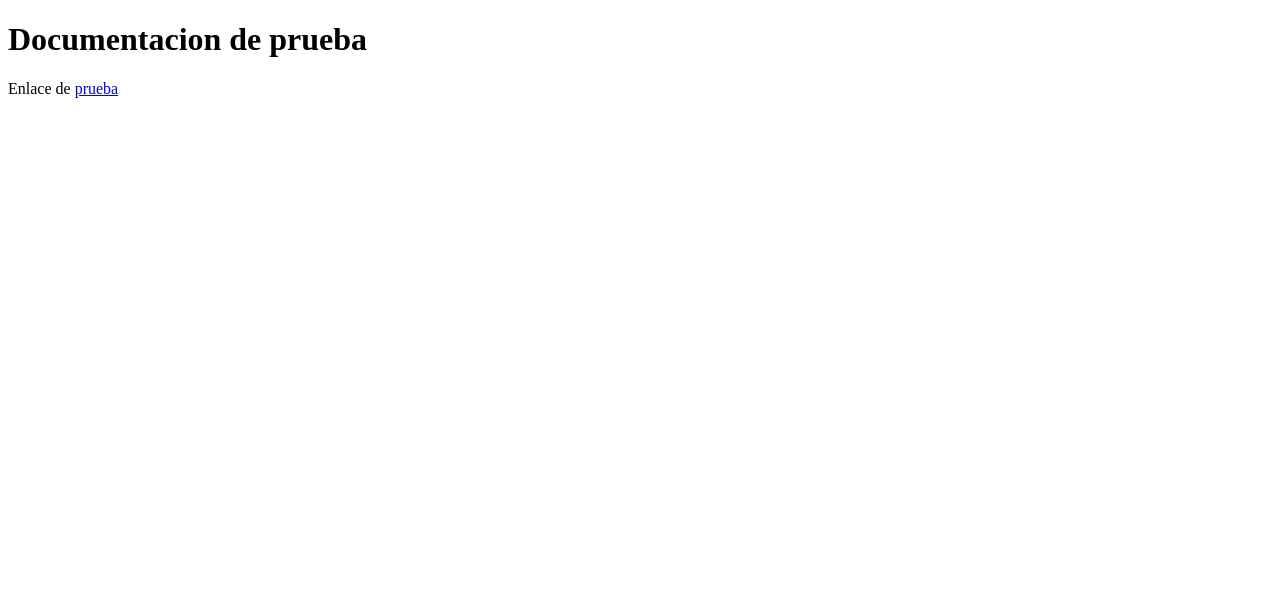
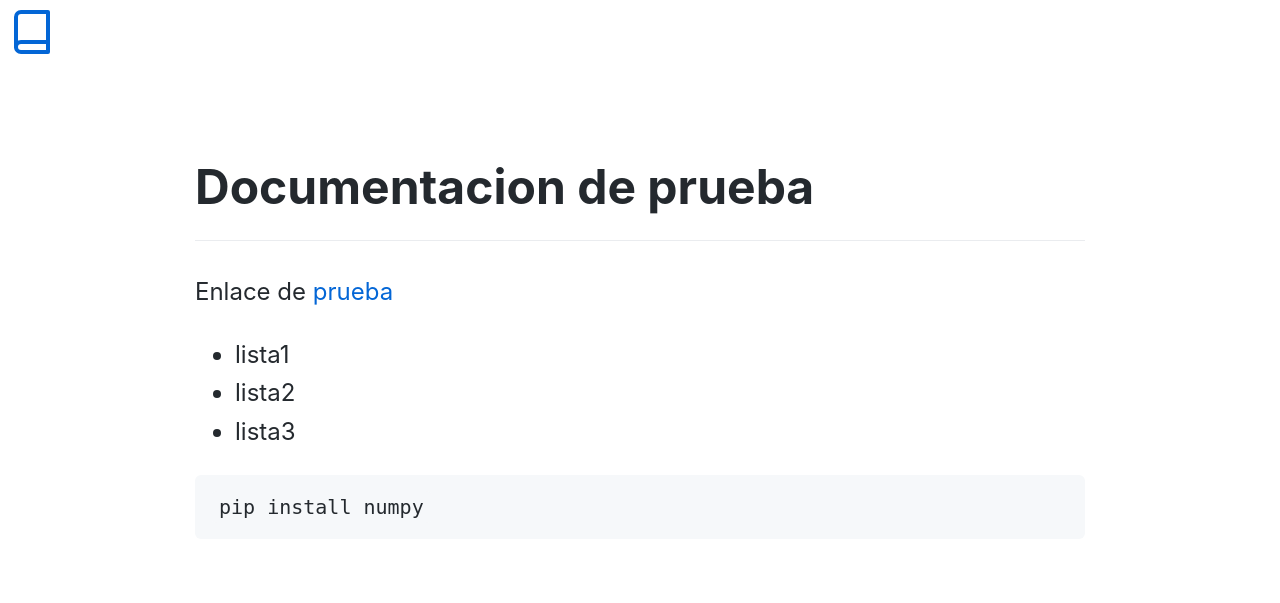
Before and after one commit to RedAlf121/django-doc-render, a Django app: page /docs/ in a window 1280 px wide. Shown: the top 603 px of the page. Run offline with Django 5.2, Linux system fonts and the light colour scheme.

Commit message:
add styles

````diff
--- a/doc_files/main.md
+++ b/doc_files/main.md
@@ -2,3 +2,12 @@
 
 
 Enlace de [prueba](other.md)
+
+
+* lista1
+* lista2
+* lista3
+
+```
+pip install numpy
+```
--- /dev/null
+++ b/documentation/static/style.css
@@ -0,0 +1,70 @@
+.markdown-body {
+  box-sizing: border-box;
+  min-width: 200px;
+  max-width: 980px;
+  margin: 0 auto;
+  padding: 45px;
+  font-family: -apple-system, BlinkMacSystemFont, "Segoe UI", Helvetica, Arial, sans-serif;
+  line-height: 1.6;
+  color: #24292e;
+  font-size: x-large;
+  background-color: #ffffff;
+}
+
+.markdown-body h1, .markdown-body h2, .markdown-body h3 {
+  border-bottom: 1px solid #eaecef;
+  padding-bottom: 0.3em;
+  margin-top: 1em;
+}
+
+.markdown-body code {
+  background-color: #f6f8fa;
+  padding: 0.2em 0.4em;
+  border-radius: 6px;
+}
+
+.markdown-body pre {
+  background-color: #f6f8fa;
+  padding: 16px;
+  overflow: auto;
+  border-radius: 6px;
+}
+
+.markdown-body blockquote {
+  padding: 0 1em;
+  color: #6a737d;
+  border-left: 0.25em solid #dfe2e5;
+}
+
+.markdown-body table {
+  border-collapse: collapse;
+  width: 100%;
+}
+
+.markdown-body th, .markdown-body td {
+  border: 1px solid #dfe2e5;
+  padding: 6px 13px;
+}
+
+.markdown-body a {
+  color: #0366d6;
+  text-decoration: none;
+}
+
+.markdown-body a:hover {
+  text-decoration: underline;
+}
+
+
+.icon-book {
+  display: inline-block;
+  vertical-align: middle;
+  width: 48px;
+  height: 48px;
+  stroke: #0366d6;
+  transition: stroke 0.3s ease;
+}
+
+.icon-book:hover {
+  stroke: #005cc5; /* tono más oscuro al pasar el mouse */
+}
--- a/documentation/templates/docs.html
+++ b/documentation/templates/docs.html
@@ -1,11 +1,25 @@
+{% load static %}
 <!DOCTYPE html>
 <html lang="en">
 <head>
     <meta charset="UTF-8">
     <meta name="viewport" content="width=device-width, initial-scale=1.0">
     <title>Docs</title>
+    <link rel="stylesheet" href="{% static 'style.css' %}">
+
 </head>
 <body>
-    {{ markdown_file|safe }}
+    <svg xmlns="http://www.w3.org/2000/svg" viewBox="0 0 24 24"
+     fill="none" stroke="currentColor" stroke-width="2"
+     stroke-linecap="round" stroke-linejoin="round"
+     class="icon-book">
+        <path d="M4 19.5A2.5 2.5 0 0 1 6.5 17H20"></path>
+        <path d="M4 4.5A2.5 2.5 0 0 1 6.5 2H20v20H6.5A2.5 2.5 0 0 1 4 19.5z"></path>
+    </svg>
+
+
+    <div class="markdown-body">
+        {{ markdown_file|safe }}
+    </div>
 </body>
 </html>
````
Also changed, not shown: 2 other files.
